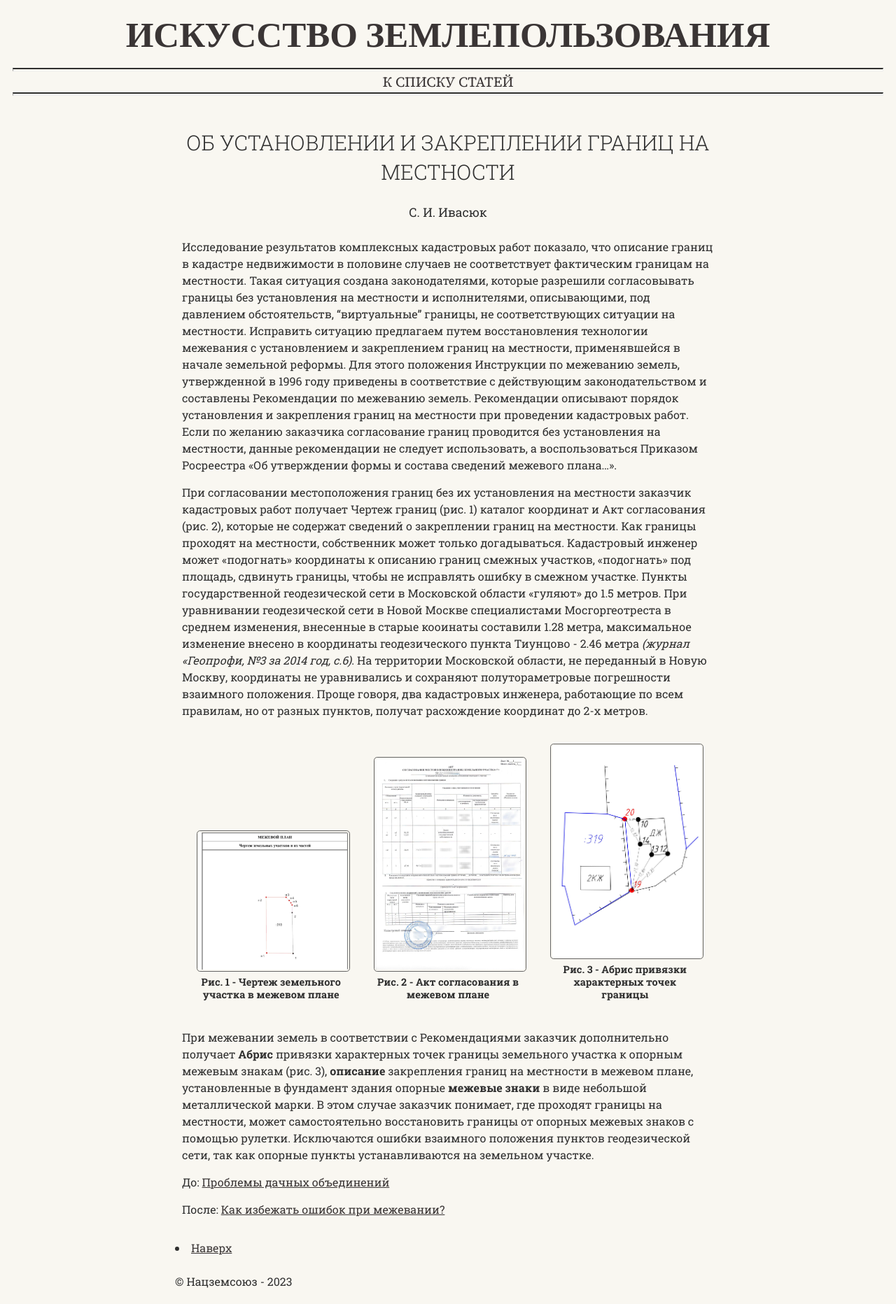
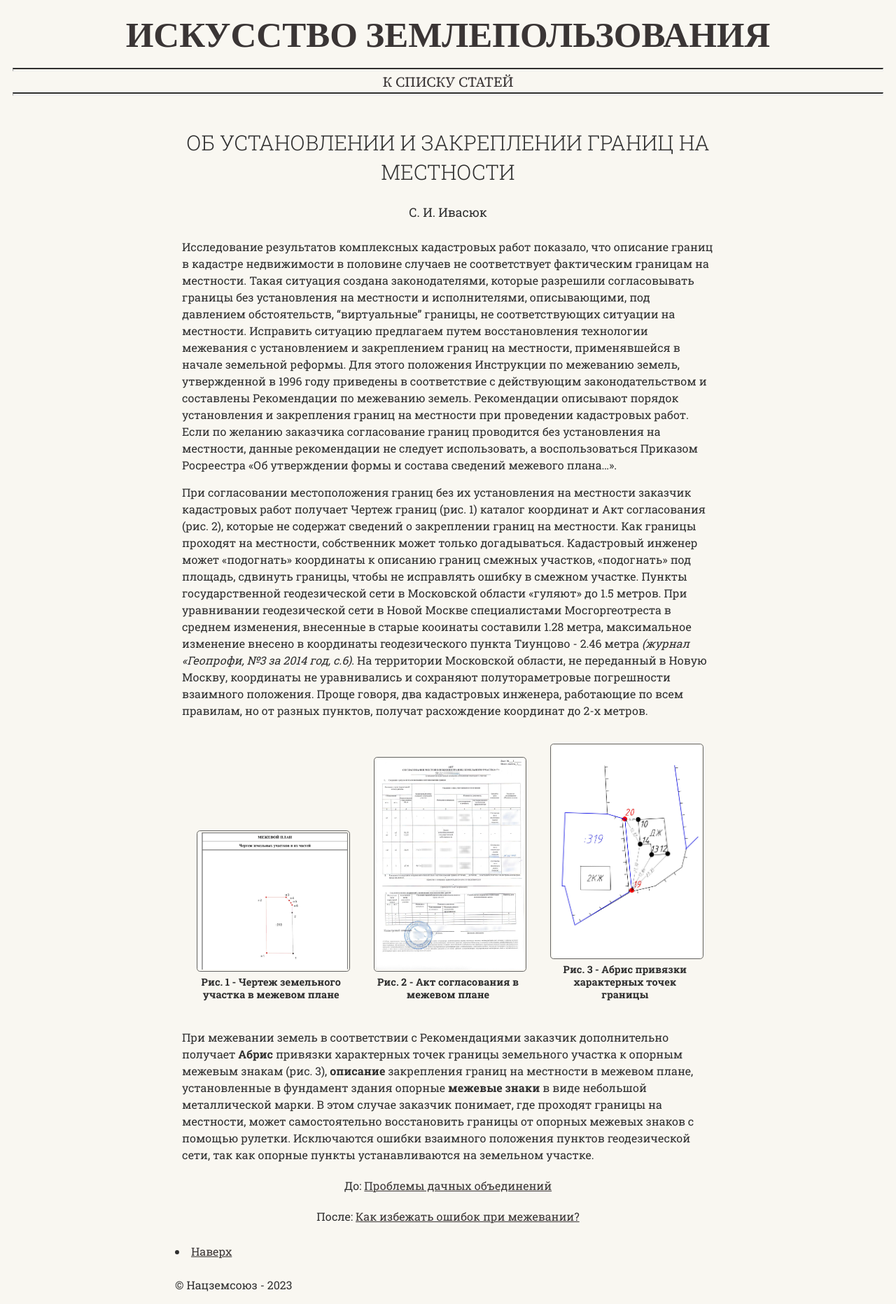
Before and after one commit to SergSi/land-use-art, a Jekyll site: the page built from _articles/2023-11-30-o-mejevanii.md, in a window 1280 px wide. Shown: the whole page at 70% size. Built offline with Jekyll 4.4.1, drawn with Linux system fonts in a browser that asks for light colours; some web fonts are replaced.

Commit message:
Update pagination.html

```diff
--- a/_includes/pagination.html
+++ b/_includes/pagination.html
@@ -1,6 +1,6 @@
 {% if page.previous %}
-    <p style="padding: 0 10px">До: <a href="{{ page.previous.url }}">{{ page.previous.title }}</a></p>
+    <h4 style="padding: 0 10px">До: <a href="{{ page.previous.url }}">{{ page.previous.title }}</a></h4>
 {% endif %}
 {% if page.next %}
-    <p style="padding: 0 10px">После: <a href="{{ page.next.url }}">{{ page.next.title }}</a></p>
+    <h4 style="padding: 0 10px">После: <a href="{{ page.next.url }}">{{ page.next.title }}</a></h4>
 {% endif %}
```
